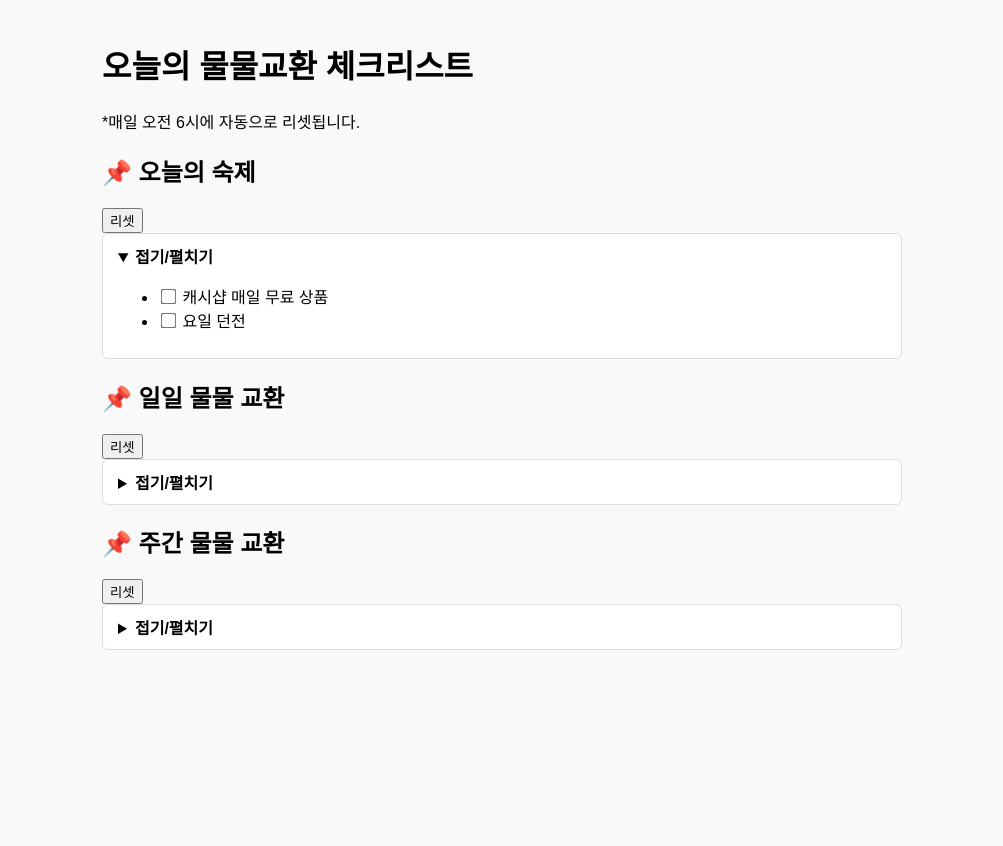
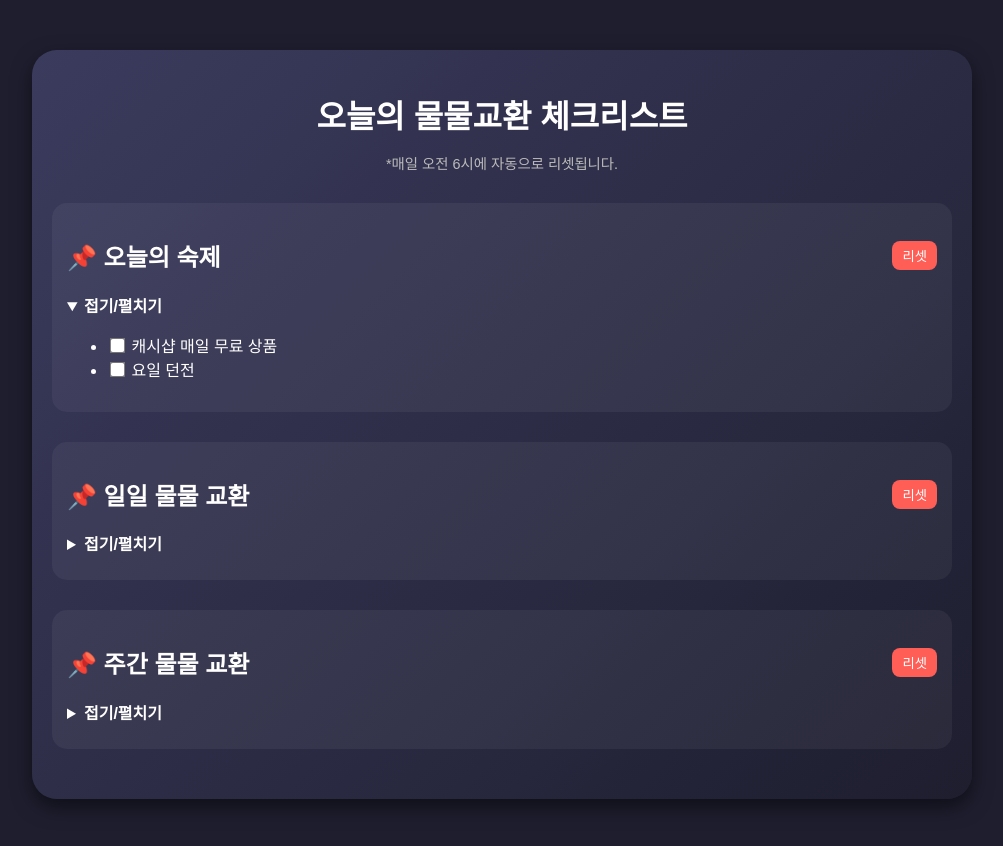
Before and after one commit to jinyeong001/mabi-mobile-check-list, a plain HTML site: page index.html in a window 1280 px wide. Shown: the whole page, without its empty margins (138-1141 px from the left). Before the commit the page ends 800 px from the top, so only its background shows below. Drawn offline with Linux system fonts and the light colour scheme.

Commit message:
Update style.css

```diff
--- a/style.css
+++ b/style.css
@@ -1,32 +1,73 @@
 body {
-  font-family: Arial, sans-serif;
-  max-width: 800px;
-  margin: auto;
-  padding: 20px;
-  background: #f9f9f9;
+  font-family: 'Noto Sans KR', sans-serif;
+  background: #1e1e2f;
+  color: #fff;
+  margin: 0;
+  padding: 0;
 }
 
-details {
-  background: #fff;
-  border: 1px solid #ddd;
-  border-radius: 6px;
-  padding: 10px 15px;
-  margin-bottom: 15px;
+.container {
+  max-width: 900px;
+  margin: 50px auto;
+  padding: 20px;
+  background: linear-gradient(135deg, #3b3b5e, #1e1e2f);
+  border-radius: 25px;
+  box-shadow: 0 8px 20px rgba(0,0,0,0.5);
 }
 
-summary {
+h1 {
+  text-align: center;
+  margin-bottom: 5px;
+}
+
+.subtitle {
+  text-align: center;
+  font-size: 0.9rem;
+  color: #bbb;
+  margin-bottom: 30px;
+}
+
+.checklist-section {
+  margin-bottom: 30px;
+  background: rgba(255,255,255,0.05);
+  border-radius: 15px;
+  padding: 15px;
+}
+
+.section-header {
+  display: flex;
+  justify-content: space-between;
+  align-items: center;
+}
+
+.reset-btn {
+  background: #ff5e57;
+  border: none;
+  padding: 5px 10px;
+  border-radius: 8px;
+  color: #fff;
+  cursor: pointer;
+}
+
+.reset-btn:hover {
+  background: #ff3b30;
+}
+
+details summary {
+  cursor: pointer;
   font-weight: bold;
-  cursor: pointer;
+  margin-bottom: 10px;
 }
 
 table {
   width: 100%;
   border-collapse: collapse;
+  margin-top: 10px;
 }
 
 th, td {
-  border: 1px solid #ccc;
-  padding: 5px;
+  border: 1px solid #555;
+  padding: 8px;
   text-align: center;
 }
 
```
